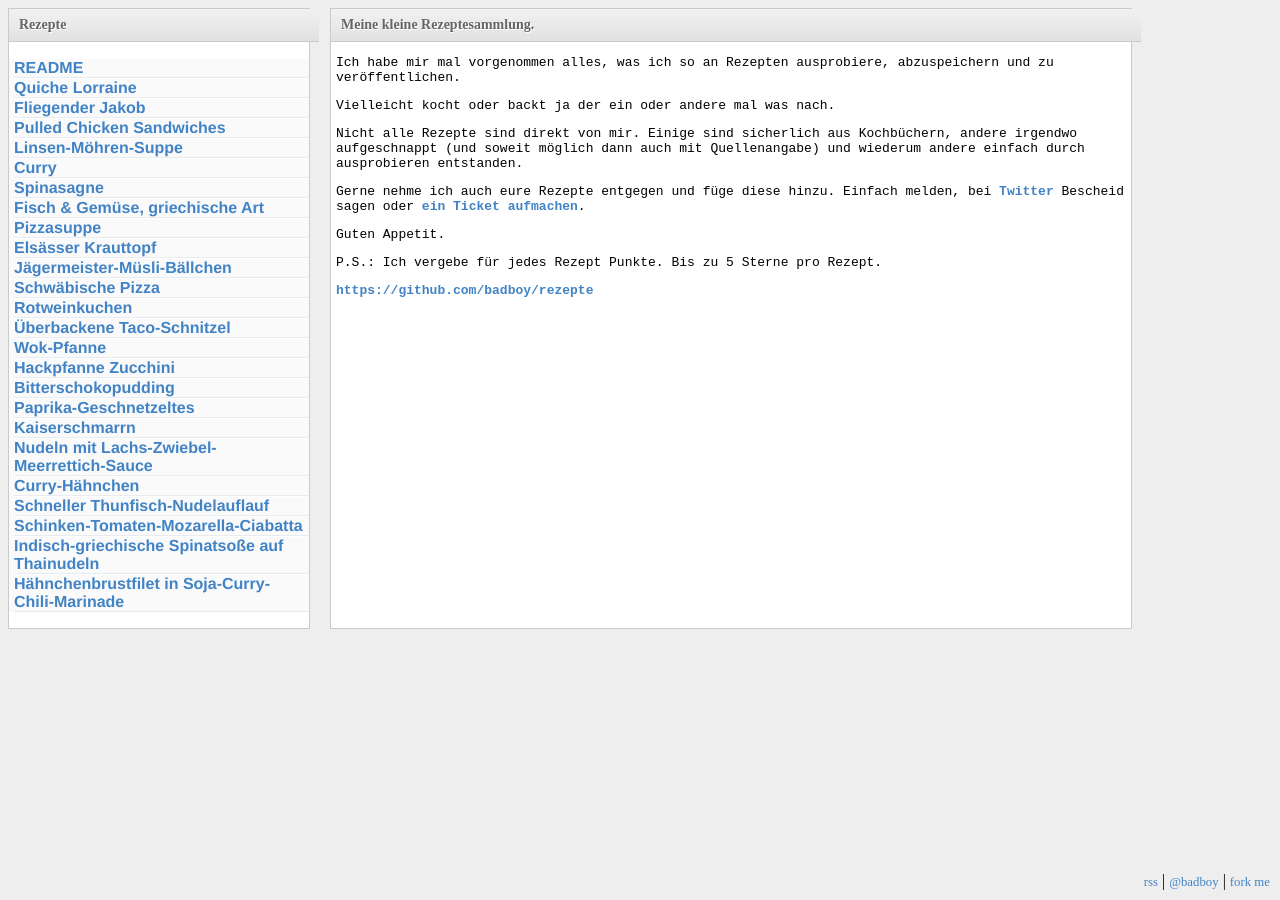
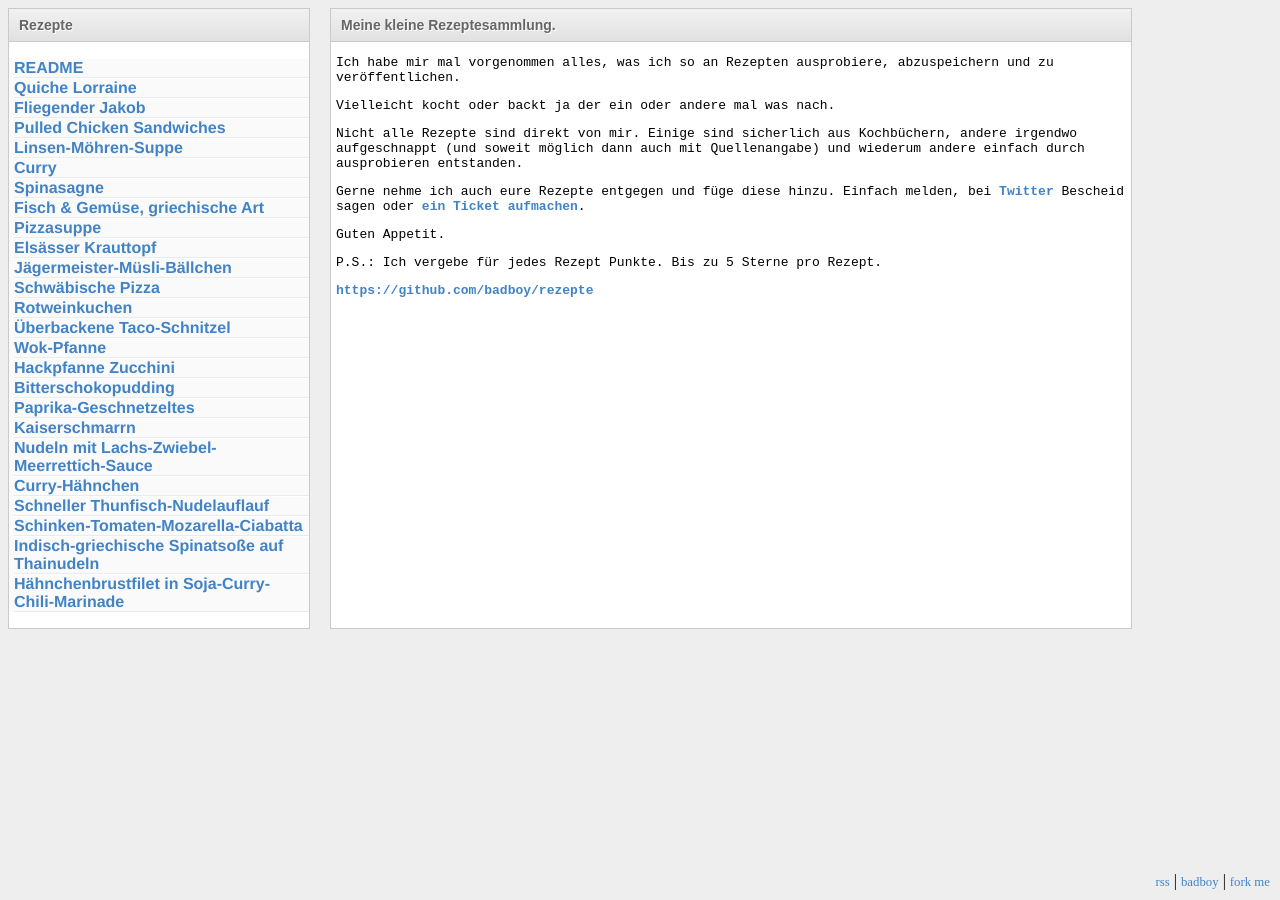
Before and after one commit to badboy/rezepte, a Jekyll site: the page built from index.md, in a window 1280 px wide. Built offline with Jekyll 4.4.1, drawn with Linux system fonts in a browser that asks for light colours.

Commit message:
Fix layout

```diff
--- a/_layouts/default.html
+++ b/_layouts/default.html
@@ -29,7 +29,7 @@
 
     <div id="footer">
       <a href="/feed.xml">rss</a> |
-      <a href="http://github.com/badboy">@badboy</a> |
+      <a href="http://github.com/badboy">badboy</a> |
       <a href="http://github.com/badboy/rezepte">fork me</a>
   </body>
 </html>
--- a/style.css
+++ b/style.css
@@ -23,6 +23,8 @@ h1 {
   margin: 0;
   display: table;
   width: 100%;
+  box-sizing: border-box;
+  -moz-box-sizing: border-box;
 
   font-size: 14px;
   padding: 8px 0px 8px 10px;
@@ -30,7 +32,8 @@ h1 {
   text-shadow: white 1px 1px 0px;
   border-bottom: 1px solid #cacaca;
   background-color: #e1e1e1;
-  background-image: -webkit-gradient(linear, left top, left bottom, from(#f1f1f1), to(#e1e1e1));
+  background-image: linear-gradient(#f1f1f1 0%, #e1e1e1 100%);
+  font-family: sans-serif;
 }
 h1 a {
   color: #666;
@@ -41,7 +44,7 @@ h1 a:hover {
 }
 #navi ul {
   list-style-type: none;
-  -webkit-padding-start: 5px;
+  padding-left: 5px;
   background-color: #fafafb;
 }
 #navi li {
@@ -70,6 +73,8 @@ a {
   padding-left: 5px;
   padding-right: 5px;
   font-family: monospace;
+  box-sizing: border-box;
+  -moz-box-sizing: border-box;
 }
 #main .content {
   font-family: monospace;
```
